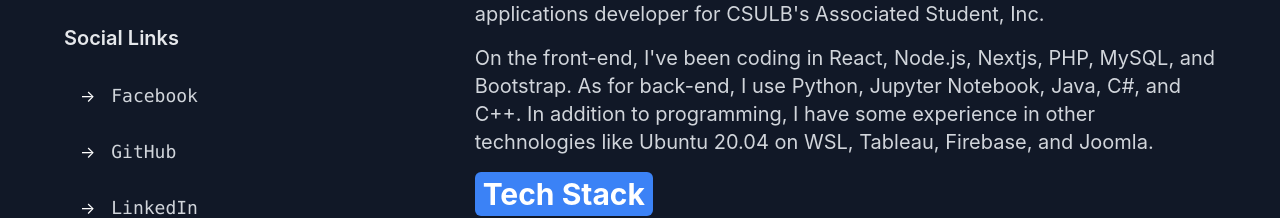
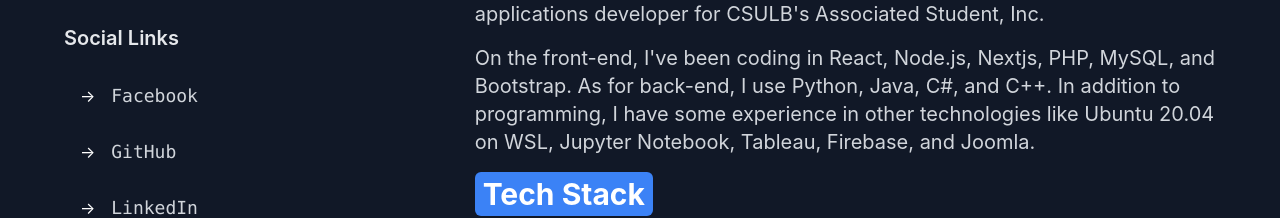
Before and after one commit to notdoods/Portfolio-Website, a Next.js app: page /about in a window 1280 px wide. Shown: the part 832-1050 px from the top of the page. Built offline with nearby package versions, Linux system fonts and the light colour scheme.

Commit message:
Changed About desc, added proj + exp

```diff
--- a/constants/data.js
+++ b/constants/data.js
@@ -17,6 +17,11 @@ const userData = {
       link: "https://www.businesswire.com/news/home/20210408005933/en/Winning-Startups-Receive-25000-through-Sunstone-Innovation-Challenge-at-CSULB",
       imgUrl: "/qmmunity-project.png",
     },
+    {
+      title: "Cryptocurrency Observer Discord Bot",
+      link: "https://github.com/notdoods/Grypto-Bot",
+      imgUrl: "/grypto.png",
+    },
   ],
   about: {
     title:
@@ -32,9 +37,9 @@ const userData = {
       as a student web and applications developer for CSULB's Associated Student, Inc.`,
 
       `On the front-end, I've been coding in React, Node.js, Nextjs, PHP, MySQL, and Bootstrap.
-      As for back-end, I use Python, Jupyter Notebook, Java, C#, and C++. In addition to programming,
-      I have some experience in other technologies like Ubuntu 20.04 on WSL, Tableau, Firebase, and
-      Joomla.`,
+      As for back-end, I use Python, Java, C#, and C++. In addition to programming,
+      I have some experience in other technologies like Ubuntu 20.04 on WSL, Jupyter Notebook,
+      Tableau, Firebase, and Joomla.`,
     ],
     currentProject: "Issue Tracker through Flask",
     currentProjectUrl: "https://kevinhchao.com",
@@ -69,6 +74,13 @@ const userData = {
       desc: "Worked in front desk, assisting customers in the usage of UCI Esports Arena computer and its system. Maintained both hardware and software while creatively troubleshooting issues.",
     },
     {
+      title: "Event Coordinator",
+      company: "Melee @ UCI",
+      year: "Nov. 2017 - June 2019",
+      companyLink: "https://www.facebook.com/groups/meleeUCI",
+      desc: "Communicated with venues and team to host video game tournaments throughout the year. Enforced rules and ran events in a timely, smooth manner by thorough planning, teamwork, and leadership skills.",
+    },
+    {
       title: "Computer Game Science Undergraduate",
       company: "University of California, Irvine",
       year: "Sept. 2015 - Mar. 2020",
```
Also changed, not shown: public/grypto.PNG (added).
